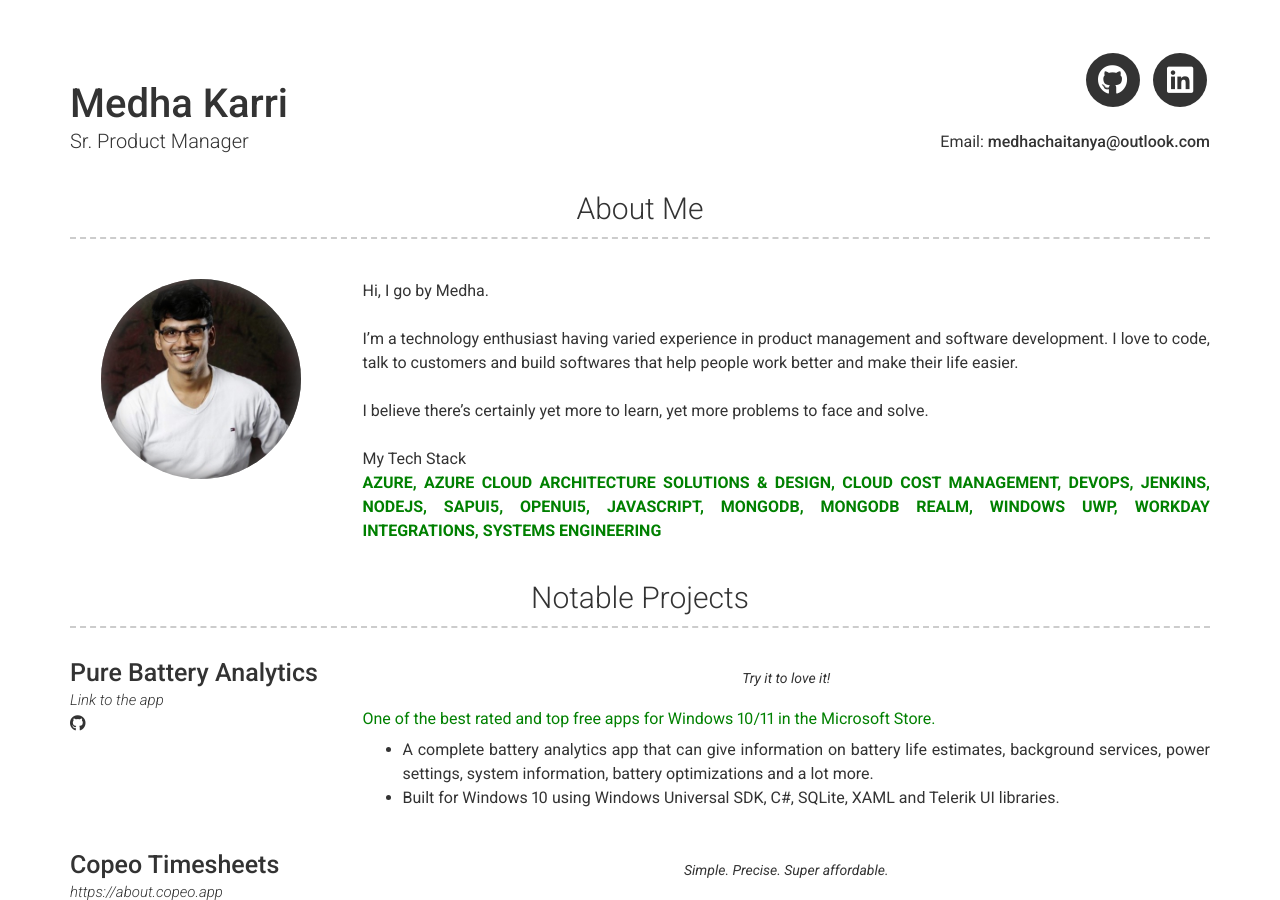
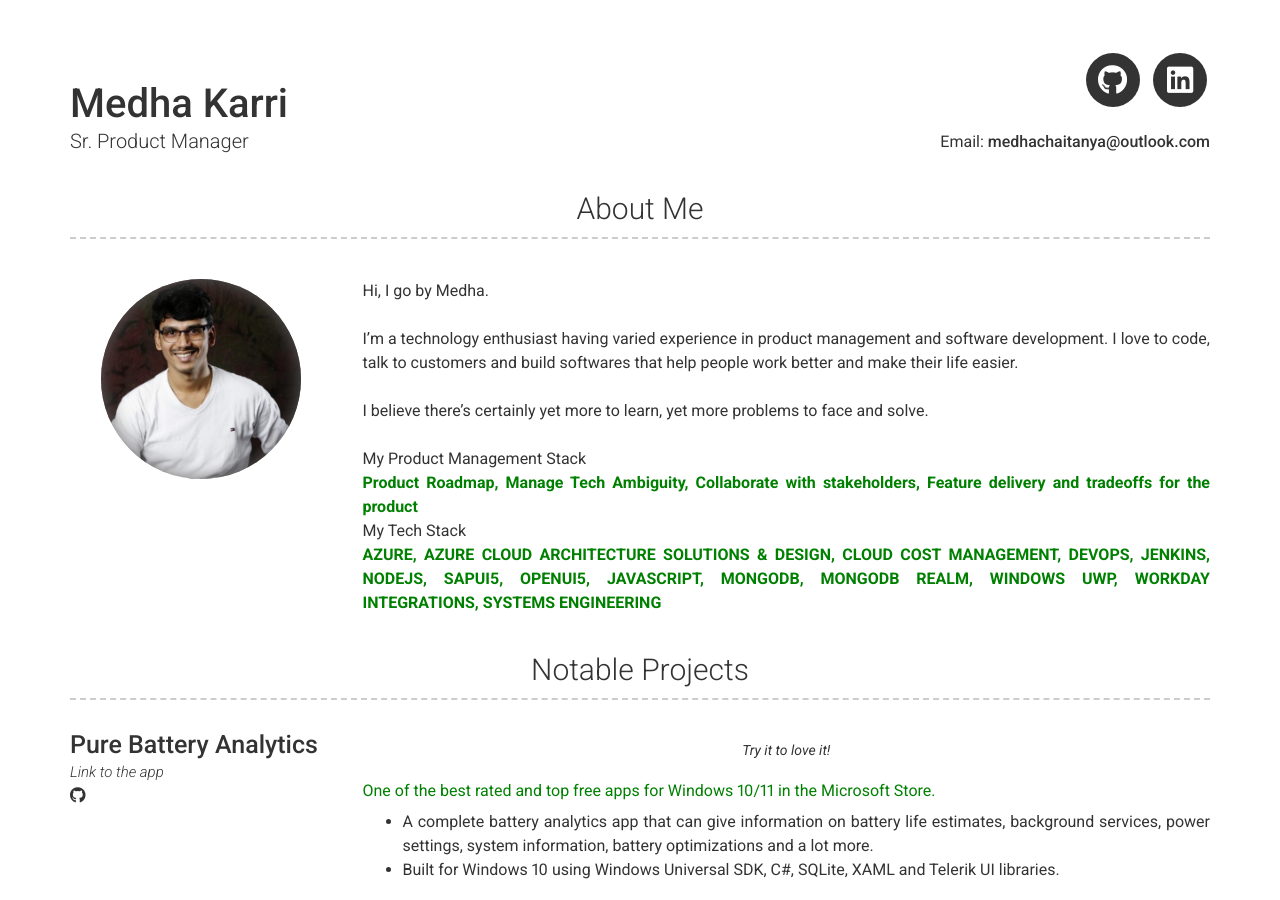
Before and after one commit to medhachaitanya/medhachaitanya.github.io, a Jekyll site: the page built from index.md, in a window 1280 px wide and 900 px high. Built offline with Jekyll 4.4.1, drawn with Linux system fonts in a browser that asks for light colours; nearby versions of some CDN libraries.

Commit message:
Update _config.yml

```diff
--- a/_config.yml
+++ b/_config.yml
@@ -57,6 +57,10 @@ about_content:  # this will include new lines to allow paragraphs
   <br />
   I believe there's certainly yet more to learn, yet more problems to face and solve.
   <br />
+  <br />
+  My Product Management Stack
+  <br />
+  <b style='color:green'>Product Roadmap, Manage Tech Ambiguity, Collaborate with stakeholders, Feature delivery and tradeoffs for the product</b>
   <br />
   My Tech Stack
   <br />
```
